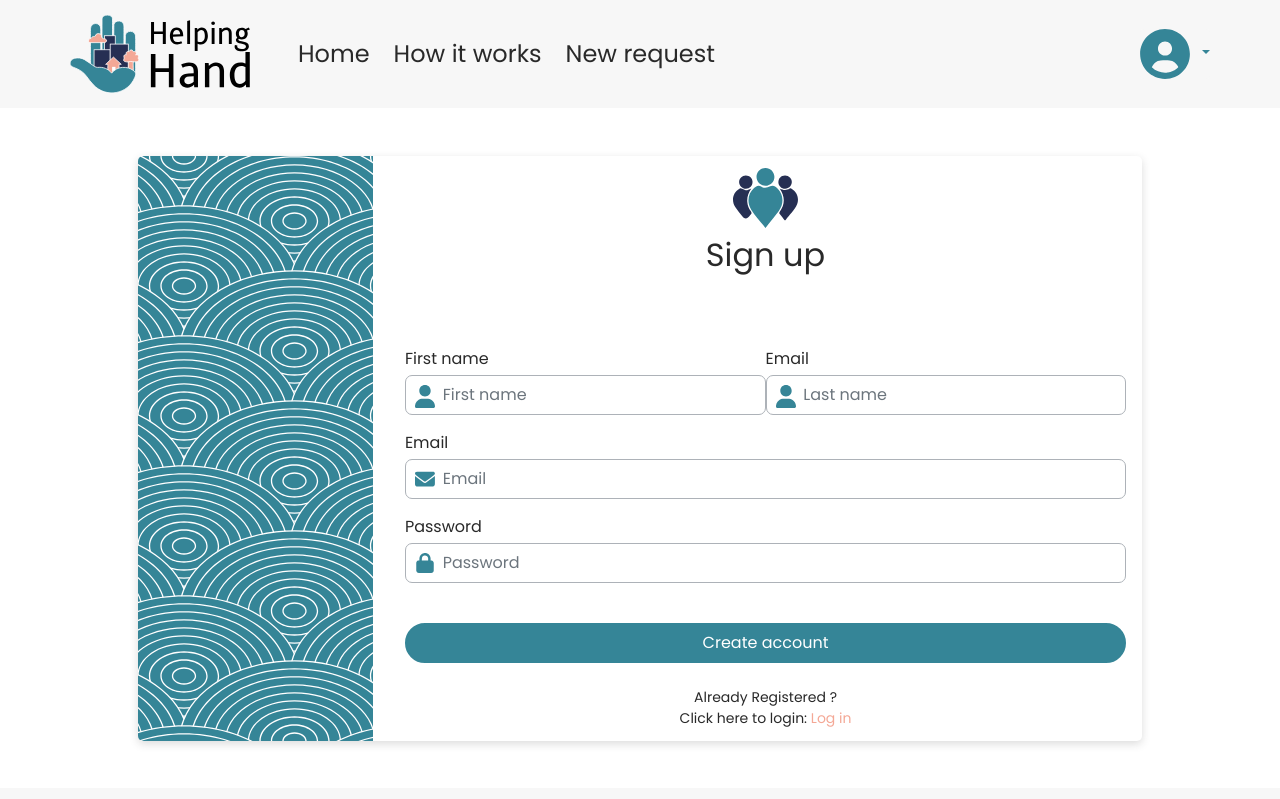
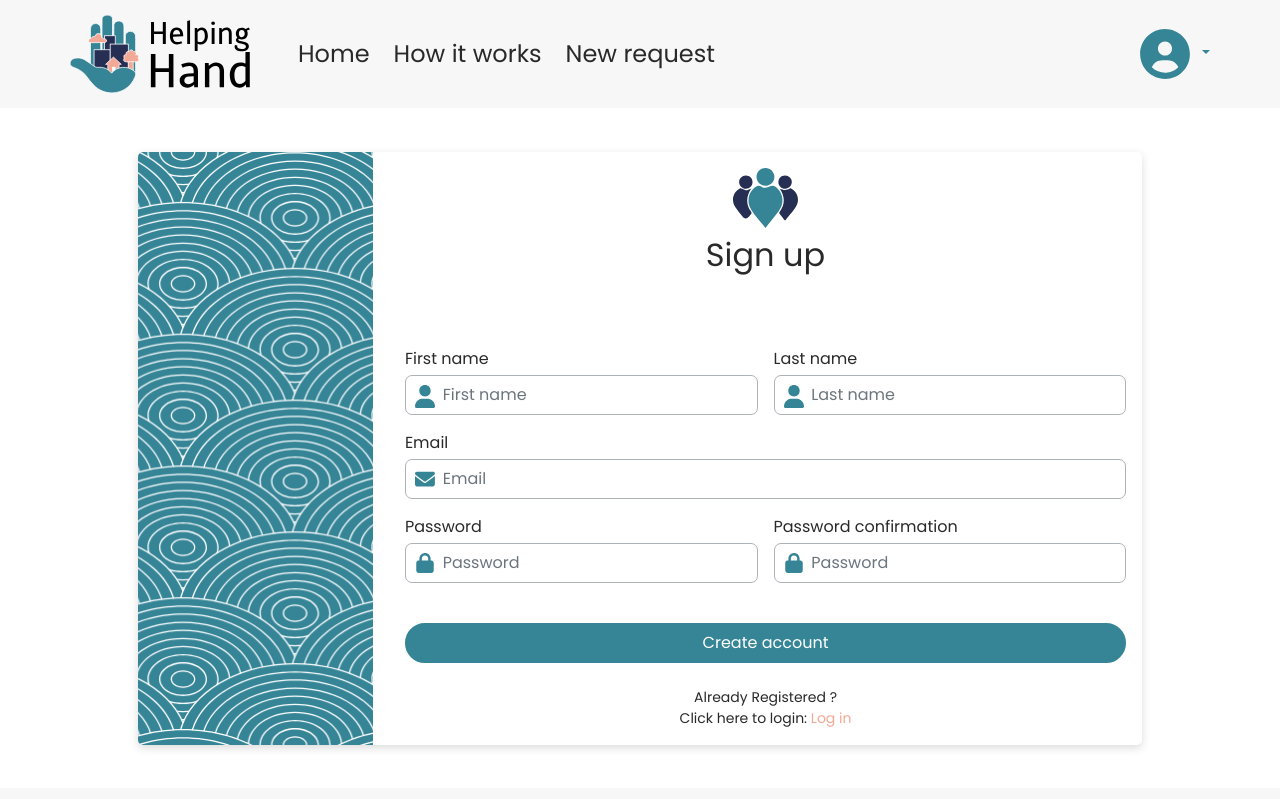
Before and after one commit to MathieuParadis/helping-hand, a React (Create React App) app: page /signup in a window 1280 px wide. Shown: the top 799 px of the page. Built offline with nearby package versions, Linux system fonts and the light colour scheme.

Commit message:
edited auth pages

```diff
--- a/src/pages/Auth/ResetPassword.jsx
+++ b/src/pages/Auth/ResetPassword.jsx
@@ -31,7 +31,7 @@ const ResetPassword = () => {
                 </div>
                 <div class="input mb-4">
                   <label htmlFor="password" className="mb-1">New password</label>
-                  <input type="password" className="form-control" id="password" aria-describedby="email input field" placeholder="Your new password" required />
+                  <input type="password" className="form-control" id="password" aria-describedby="password input field" placeholder="Your new password" required />
                   <img src={lock_icon} alt="lock_icon" className="lock-icon" />
                 </div>
                 <button type="submit" className="btn button-primary w-100 text-white mt-3" id="reset-pw-btn">Reset password</button>
--- a/src/pages/Auth/Signin.jsx
+++ b/src/pages/Auth/Signin.jsx
@@ -32,7 +32,7 @@ const Signin = () => {
                 </div>
                 <div class="input mb-4">
                   <label htmlFor="password" className="mb-1">Password</label>
-                  <input type="password" className="form-control" id="password" aria-describedby="email input field" placeholder="Password" required />
+                  <input type="password" className="form-control" id="password" aria-describedby="password input field" placeholder="Password" required />
                   <img src={lock_icon} alt="lock_icon" className="lock-icon" />
                 </div>
                 <button type="submit" className="btn button-primary w-100 text-white mt-3" id="login-btn">Login</button>
--- a/src/pages/Auth/Signup.jsx
+++ b/src/pages/Auth/Signup.jsx
@@ -26,14 +26,14 @@ const Signup = () => {
             <h2 className="text-center pb-md-4 mb-5">Sign up</h2>
             <div className="form-container">
               <form onSubmit={SignupPostRequest}>
-                <div className="d-flex mb-0 mb-md-3">
-                  <div class="input mb-3 mb-md-0">
+                <div className="d-flex flex-column flex-md-row mb-0 mb-md-3">
+                  <div class="input mb-3 mb-md-0 me-0 me-md-2">
                     <label htmlFor="first_name" className="mb-1">First name</label>
                     <input type="text" className="form-control" id="first-name" aria-describedby="first_name input field" placeholder="First name" required />
                     <img src={profile_icon} alt="profile_icon" className="profile-icon" />
                   </div>
-                  <div class="input mb-3 mb-md-0">
-                    <label htmlFor="last_name" className="mb-1">Email</label>
+                  <div class="input mb-3 mb-md-0 ms-0 ms-md-2">
+                    <label htmlFor="last_name" className="mb-1">Last name</label>
                     <input type="text" className="form-control" id="last-name" aria-describedby="last_name input field" placeholder="Last name" required />
                     <img src={profile_icon} alt="profile_icon" className="profile-icon" />
                   </div>
@@ -43,10 +43,17 @@ const Signup = () => {
                   <input type="email" className="form-control" id="email" aria-describedby="email input field" placeholder="Email" required />
                   <img src={mail_icon} alt="mail_icon" className="mail-icon" />
                 </div>
-                <div class="input mb-4">
-                  <label htmlFor="password" className="mb-1">Password</label>
-                  <input type="password" className="form-control" id="password" aria-describedby="email input field" placeholder="Password" required />
-                  <img src={lock_icon} alt="lock_icon" className="lock-icon" />
+                <div className="d-flex flex-column flex-md-row mb-0 mb-md-4">
+                  <div class="input mb-3 mb-md-0 me-0 me-md-2">
+                    <label htmlFor="password" className="mb-1">Password</label>
+                    <input type="password" className="form-control" id="password" aria-describedby="password input field" placeholder="Password" required />
+                    <img src={lock_icon} alt="lock_icon" className="lock-icon" />
+                  </div>
+                  <div class="input mb-4 mb-md-0 ms-0 ms-md-2">
+                    <label htmlFor="password" className="mb-1">Password confirmation</label>
+                    <input type="password" className="form-control" id="password" aria-describedby="password input field" placeholder="Password" required />
+                    <img src={lock_icon} alt="lock_icon" className="lock-icon" />
+                  </div>
                 </div>
                 <button type="submit" className="btn button-primary w-100 text-white mt-3" id="login-btn">Create account</button>
               </form>
--- a/src/styles/pages/_signin.scss
+++ b/src/styles/pages/_signin.scss
@@ -20,12 +20,12 @@
 
       @include tablet_and_large-screen {
         width: 90%;
-        height: 500px;
+        min-height: 500px;
       }
 
       @include very_large-screen {
         width: 90%;
-        height: 585px;
+        min-height: 585px;
       }
 
       .box-left {
--- a/src/styles/pages/_signup.scss
+++ b/src/styles/pages/_signup.scss
@@ -20,12 +20,12 @@
 
       @include tablet_and_large-screen {
         width: 90%;
-        height: 500px;
+        min-height: 500px;
       }
 
       @include very_large-screen {
         width: 90%;
-        height: 585px;
+        min-height: 585px;
       }
 
       .box-left {
```
